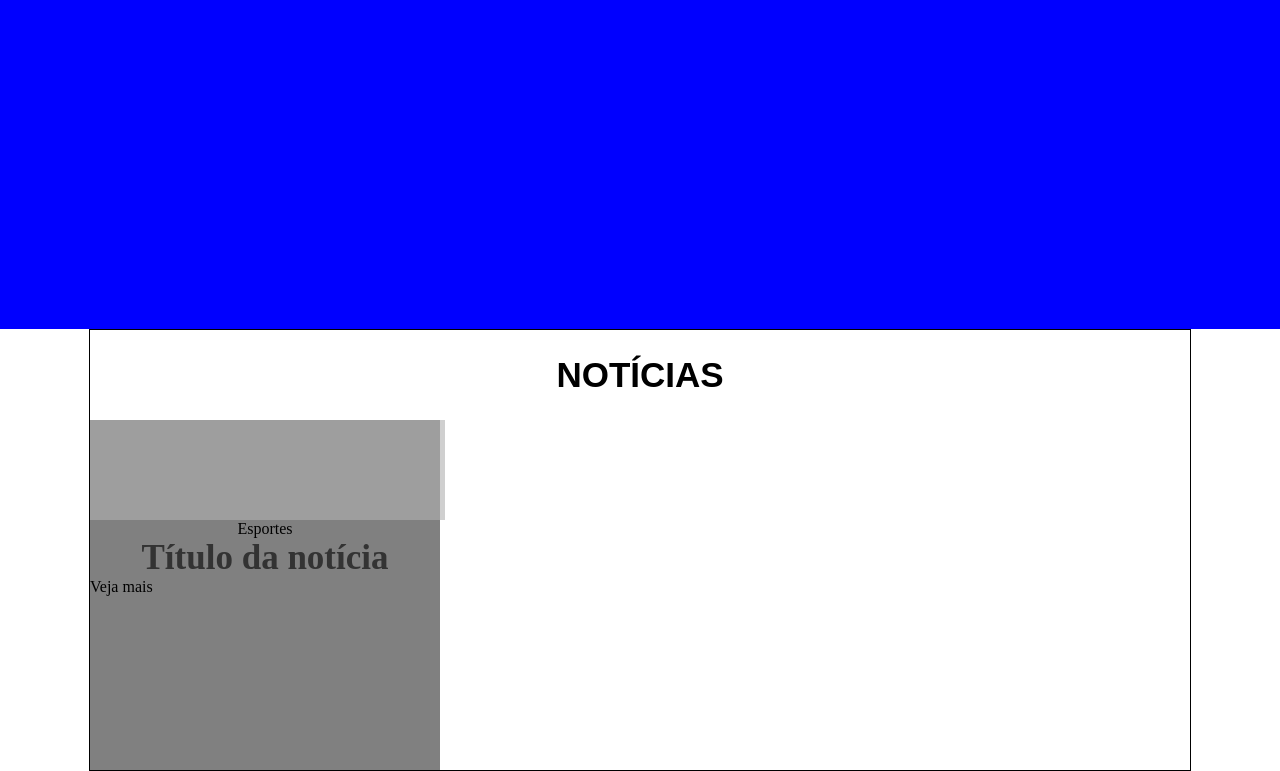
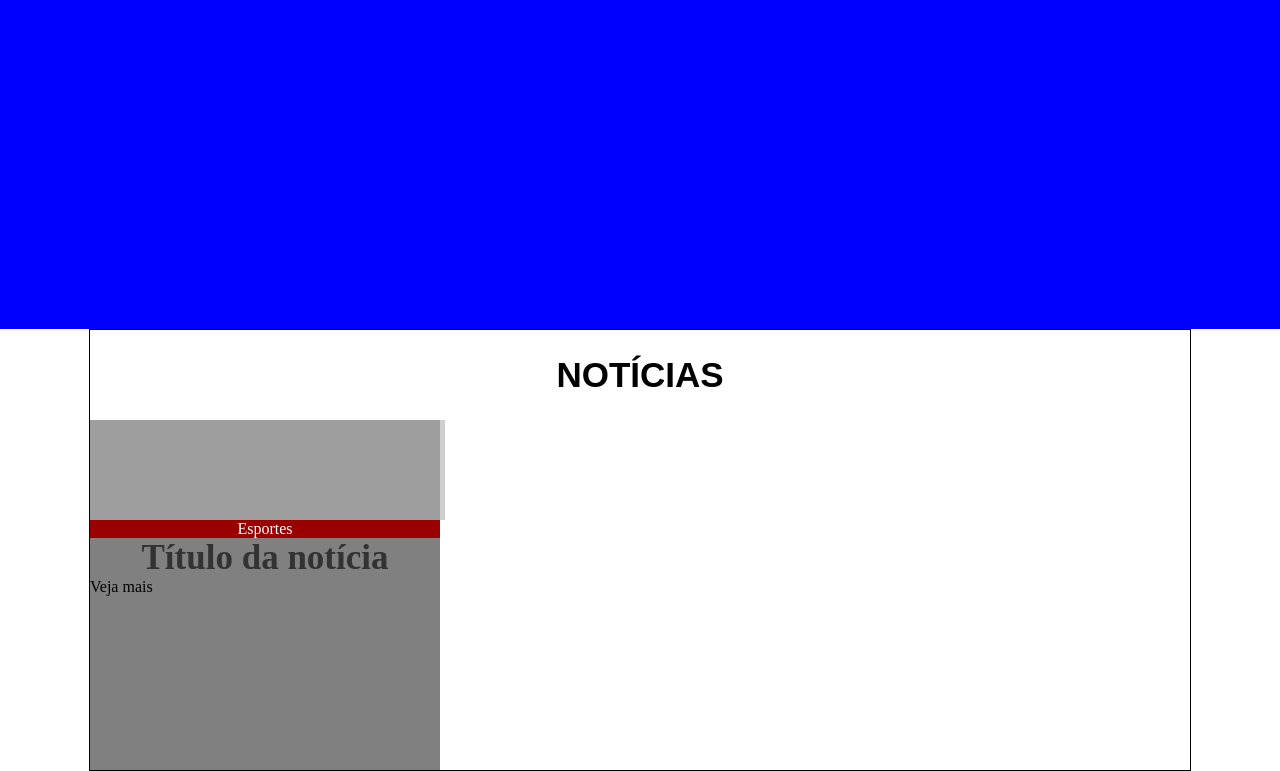
Before and after one commit to luxci99/projeto1, a plain HTML site: page index.html in a window 1280 px wide. Shown: the part 173-944 px from the top of the page. Drawn offline with Linux system fonts and the light colour scheme; grey boxes are pictures that could not be loaded.

Commit message:
Add files via upload

```diff
--- a/style.css
+++ b/style.css
@@ -47,6 +47,8 @@ section#noticias img{
 }
 section#noticias .categoria{
 	text-align: center;
+	background: #900;
+	color: #fff
 }
 section#noticias h2{
 	font-size: 35px;
```
